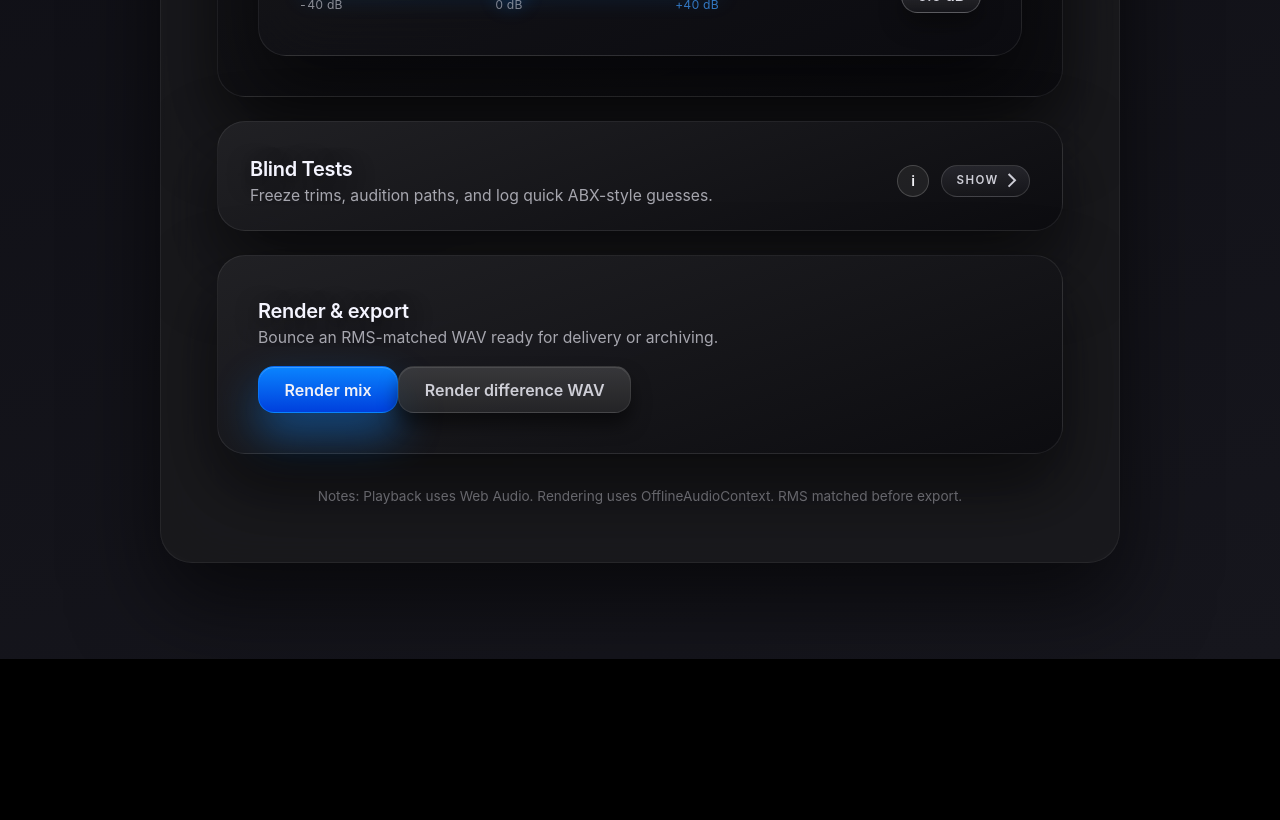
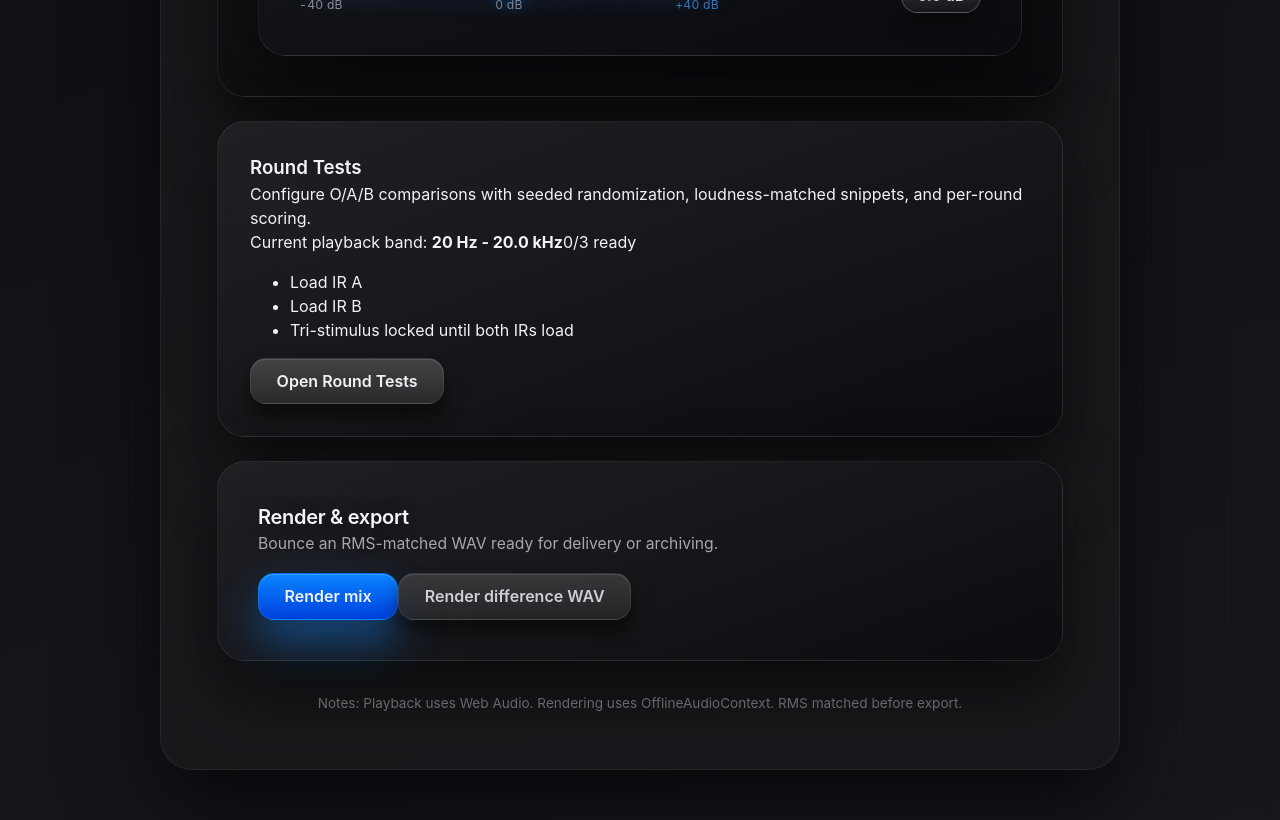
Before and after one commit to Duva-G/SonicSuite, a React (Vite) app: page / in a window 1280 px wide. Shown: the part 2420-3240 px from the top of the page. Before the commit the page ends 3079 px from the top, so only its background shows below. Built offline with nearby package versions, Linux system fonts and the light colour scheme; what react-plotly.js would draw is missing.

Commit message:
feat: simplify BlindTestPanel by removing unused props and logic, enhancing clarity and maintainability

```diff
--- a/src/ui/BlindTestPanel.tsx
+++ b/src/ui/BlindTestPanel.tsx
@@ -1,332 +1,66 @@
-import { useEffect, useMemo, useRef, useState, useId } from "react";
-import type { BlindTestMode, BasePath, TrialLogEntry } from "../audio/ABCXController";
-
-type AuditionTarget = "A" | "B" | "C" | "X";
-
-type Stats = {
-  total: number;
-  correct: number;
-  pValue: number;
-};
-
 type Props = {
-  mode: BlindTestMode | "off";
-  onChangeMode: (mode: BlindTestMode | "off") => void;
-  availableModes: {
+  bandRangeLabel?: string | null;
+  onOpenRoundTests?: () => void;
+  availableModes?: {
     ABX: boolean;
     ACX: boolean;
     BCX: boolean;
     ABCX: boolean;
   };
-  onStart: () => void;
-  onReset: () => void;
-  onReveal: () => void;
-  onNext: () => void;
-  onGuess: (choice: BasePath) => void;
-  onAudition: (target: AuditionTarget) => void;
-  canAuditionC: boolean;
-  stats: Stats;
-  currentTrialIndex: number | null;
-  lastLogEntry: TrialLogEntry | null;
-  seed: string;
-  onSeedChange: (seed: string) => void;
-  bandRangeLabel?: string | null;
-  isReady: boolean;
+  [legacyProp: string]: unknown;
 };
 
-const MODE_LABELS: Record<BlindTestMode, string> = {
-  ABX: "OAX",
-  ACX: "OBX",
-  BCX: "ABX",
-  ABCX: "OABX",
-};
-
-const PATH_LETTER: Record<BasePath, string> = {
-  A: "O",
-  B: "A",
-  C: "B",
-};
-
-const PATH_NAME: Record<BasePath, string> = {
-  A: "Music WAV",
-  B: "Impulse response WAV",
-  C: "Impulse response C",
-};
-
-const getPathLetter = (path: BasePath) => PATH_LETTER[path] ?? path;
-const getPathName = (path: BasePath) => PATH_NAME[path] ?? path;
-const formatPathDisplay = (path: BasePath) => `${getPathLetter(path)} (${getPathName(path)})`;
-
-const formatAuditionLabel = (target: AuditionTarget) => {
-  if (target === "X") return "Listen X";
-  const path = target as BasePath;
-  return `Listen ${getPathLetter(path)} (${getPathName(path)})`;
-};
-
-export default function BlindTestPanel({
-  mode,
-  onChangeMode,
-  availableModes,
-  onStart,
-  onReset,
-  onReveal,
-  onNext,
-  onGuess,
-  onAudition,
-  canAuditionC,
-  stats,
-  currentTrialIndex,
-  lastLogEntry,
-  seed,
-  onSeedChange,
-  bandRangeLabel,
-  isReady,
-}: Props) {
-  const panelId = useId();
-  const bodyId = `${panelId}-body`;
-  const infoId = `${panelId}-info`;
-  const infoRef = useRef<HTMLDivElement | null>(null);
-  const [isOpen, setIsOpen] = useState(false);
-  const [showInfo, setShowInfo] = useState(false);
-
-  useEffect(() => {
-    if (mode !== "off") {
-      setIsOpen(true);
-    }
-  }, [mode]);
-
-  useEffect(() => {
-    if (!isOpen) {
-      setShowInfo(false);
-    }
-  }, [isOpen]);
-
-  useEffect(() => {
-    if (!showInfo) return;
-    if (typeof window === "undefined") return;
-
-    const handlePointerDown = (event: PointerEvent) => {
-      if (!infoRef.current) return;
-      if (infoRef.current.contains(event.target as Node)) return;
-      setShowInfo(false);
-    };
-
-    const handleKeyDown = (event: KeyboardEvent) => {
-      if (event.key === "Escape") {
-        setShowInfo(false);
-      }
-    };
-
-    window.addEventListener("pointerdown", handlePointerDown);
-    window.addEventListener("keydown", handleKeyDown);
-    return () => {
-      window.removeEventListener("pointerdown", handlePointerDown);
-      window.removeEventListener("keydown", handleKeyDown);
-    };
-  }, [showInfo]);
-
-  const guessOptions = useMemo(() => {
-    if (mode === "ACX") return ["A", "C"] as BasePath[];
-    if (mode === "BCX") return ["B", "C"] as BasePath[];
-    if (mode === "ABCX") return ["A", "B", "C"] as BasePath[];
-    return ["A", "B"] as BasePath[];
-  }, [mode]);
-
-  const auditionOptions = useMemo(() => {
-    const base: AuditionTarget[] = ["A", "B", "X"];
-    if (canAuditionC) base.splice(2, 0, "C");
-    return base;
-  }, [canAuditionC]);
-
-  const latestResult = lastLogEntry && lastLogEntry.correct != null ? lastLogEntry : null;
-  const accuracy = stats.total > 0 ? Math.round((stats.correct / Math.max(stats.total, 1)) * 100) : null;
-  const trialNumber = currentTrialIndex != null ? currentTrialIndex + 1 : 1;
+export default function BlindTestPanel({ bandRangeLabel, onOpenRoundTests, availableModes }: Props) {
+  const hasIrA = availableModes?.ABX ?? false;
+  const hasIrB = availableModes?.ACX ?? false;
+  const hasBoth = availableModes?.ABCX ?? false;
+  const canLaunch = Boolean(onOpenRoundTests);
+  const statusItems = [
+    { label: "Load IR A", ready: hasIrA },
+    { label: "Load IR B", ready: hasIrB },
+    { label: hasBoth ? "Tri-stimulus enabled" : "Tri-stimulus locked until both IRs load", ready: hasBoth },
+  ];
 
   return (
-    <section className={`panel blind-panel${isOpen ? "" : " blind-panel--collapsed"}`}>
-      <div className="panel-header blind-panel__header">
-        <div>
-          <h2 className="panel-title">Blind Tests</h2>
-          <p className="panel-desc">Freeze trims, audition paths, and log quick ABX-style guesses.</p>
+    <section className="panel blind-panel">
+      <div className="blind-panel__surface">
+        <div className="blind-panel__section">
+          <div className="blind-panel__section-header">
+            <h3>Round Tests</h3>
+            <p>Configure O/A/B comparisons with seeded randomization, loudness-matched snippets, and per-round scoring.</p>
+          </div>
+
+          <div className="blind-panel__meta-row">
+            {bandRangeLabel ? (
+              <span className="blind-panel__chip" aria-live="polite">
+                Current playback band: <strong>{bandRangeLabel}</strong>
+              </span>
+            ) : null}
+            <span className="blind-panel__chip blind-panel__chip--status">
+              {statusItems.filter((item) => item.ready).length}/{statusItems.length} ready
+            </span>
+          </div>
+
+          <ul className="blind-panel__status-list" aria-label="Preparation status">
+            {statusItems.map((item) => (
+              <li key={item.label} className={`blind-panel__status-item${item.ready ? " is-ready" : ""}`}>
+                <span className="blind-panel__bullet" />
+                {item.label}
+              </li>
+            ))}
+          </ul>
         </div>
-        <div className="blind-panel__header-actions">
-          <div className="panel-help blind-panel__info" ref={infoRef}>
-            <button
-              type="button"
-              className="panel-help__button"
-              aria-label="How blind tests work"
-              aria-expanded={showInfo}
-              aria-controls={infoId}
-              onClick={() => setShowInfo((prev) => !prev)}
-            >
-              i
-            </button>
-            {showInfo && (
-              <div
-                className="panel-help__popover blind-panel__info-popover"
-                id={infoId}
-                role="dialog"
-                aria-modal="false"
-              >
-                <h3 className="panel-help__title">How blind tests work</h3>
-                <p className="panel-help__text">1. Pick a comparison mode and scope your playback band.</p>
-                <p className="panel-help__text">2. Press Start to lock trims and latency with a repeatable seed.</p>
-                <p className="panel-help__text">3. Audition O/A/B/X, then guess, reveal, or advance as you go.</p>
-              </div>
-            )}
-          </div>
+
+        <div className="blind-panel__actions">
           <button
             type="button"
-            className="blind-panel__toggle"
-            aria-expanded={isOpen}
-            aria-controls={bodyId}
-            onClick={() => setIsOpen((prev) => !prev)}
+            className="control-button blind-panel__button"
+            onClick={onOpenRoundTests}
+            disabled={!canLaunch}
           >
-            <span className="blind-panel__toggle-label">{isOpen ? "Hide" : "Show"}</span>
-            <span className={`blind-panel__toggle-icon${isOpen ? " is-open" : ""}`} aria-hidden="true" />
+            Open Round Tests
           </button>
         </div>
-      </div>
-      <div
-        className="blind-panel__body"
-        id={bodyId}
-        role="region"
-        aria-live="polite"
-        aria-hidden={!isOpen}
-        hidden={!isOpen}
-      >
-        <div className="blind-panel__card blind-panel__setup">
-          <div className="blind-panel__mode-group">
-            <span className="blind-panel__label">Mode</span>
-            <div className="segmented-control blind-panel__modes" role="group" aria-label="Blind test mode selector">
-              {(Object.keys(MODE_LABELS) as BlindTestMode[]).map((value) => {
-                const enabled = availableModes[value];
-                const isActive = mode === value;
-                return (
-                  <button
-                    key={value}
-                    type="button"
-                    className={`segmented-control__segment${isActive ? " is-active" : ""}`}
-                    onClick={() => onChangeMode(isActive ? "off" : value)}
-                    disabled={!enabled && !isActive}
-                  >
-                    {MODE_LABELS[value]}
-                  </button>
-                );
-              })}
-            </div>
-          </div>
-          <div className="blind-panel__seed">
-            <label className="blind-panel__seed-label">
-              <span className="blind-panel__label">Seed (optional)</span>
-              <input
-                type="text"
-                className="blind-panel__seed-input"
-                value={seed}
-                placeholder="Random if left blank"
-                onChange={(event) => onSeedChange(event.target.value)}
-              />
-            </label>
-            <button
-              type="button"
-              className="control-button blind-panel__start"
-              onClick={onStart}
-              disabled={mode === "off"}
-            >
-              Start
-            </button>
-          </div>
-        </div>
-
-        {mode !== "off" && (
-          <>
-            <div className="blind-panel__card blind-panel__actions-card">
-              <div className="blind-panel__audition">
-                {auditionOptions.map((target) => (
-                  <button key={target} type="button" className="control-button" onClick={() => onAudition(target)}>
-                    {formatAuditionLabel(target)}
-                  </button>
-                ))}
-              </div>
-              <div className="blind-panel__action-row">
-                {guessOptions.map((choice) => (
-                  <button
-                    key={choice}
-                    type="button"
-                    className="control-button button-ghost"
-                    onClick={() => onGuess(choice)}
-                    disabled={!isReady}
-                  >
-                    Guess {formatPathDisplay(choice)}
-                  </button>
-                ))}
-                <button
-                  type="button"
-                  className="control-button button-ghost"
-                  onClick={onReveal}
-                  disabled={!isReady}
-                >
-                  Reveal
-                </button>
-                <button
-                  type="button"
-                  className="control-button button-ghost"
-                  onClick={onNext}
-                  disabled={!isReady}
-                >
-                  Next
-                </button>
-                <button
-                  type="button"
-                  className="control-button button-ghost"
-                  onClick={onReset}
-                  disabled={!isReady}
-                >
-                  Reset
-                </button>
-              </div>
-            </div>
-
-            <div className="blind-panel__summary" aria-live="polite">
-              <div className="blind-panel__summary-item">
-                <span className="blind-panel__summary-label">Status</span>
-                <span className="blind-panel__summary-value">{isReady ? "Ready" : "Press Start"}</span>
-              </div>
-              <div className="blind-panel__summary-item">
-                <span className="blind-panel__summary-label">Trial</span>
-                <span className="blind-panel__summary-value">{trialNumber}</span>
-              </div>
-              <div className="blind-panel__summary-item">
-                <span className="blind-panel__summary-label">Completed</span>
-                <span className="blind-panel__summary-value">{stats.total}</span>
-              </div>
-              <div className="blind-panel__summary-item">
-                <span className="blind-panel__summary-label">Correct</span>
-                <span className="blind-panel__summary-value">{stats.correct}</span>
-              </div>
-              <div className="blind-panel__summary-item">
-                <span className="blind-panel__summary-label">Accuracy</span>
-                <span className="blind-panel__summary-value">{accuracy != null ? `${accuracy}%` : "n/a"}</span>
-              </div>
-              {bandRangeLabel ? (
-                <div className="blind-panel__summary-item">
-                  <span className="blind-panel__summary-label">Band</span>
-                  <span className="blind-panel__summary-value">{bandRangeLabel}</span>
-                </div>
-              ) : null}
-            </div>
-
-            {latestResult && (
-              <div className={`blind-panel__result${latestResult.correct ? " is-correct" : " is-incorrect"}`}>
-                Last guess: {latestResult.correct ? "Correct" : "Incorrect"} (X was {formatPathDisplay(latestResult.actual)})
-              </div>
-            )}
-
-            <p className="blind-panel__hints">
-              Hotkeys: 1=O, 2=A, 3=B, 4=X, Enter=guess, N=next, R=reveal. Band scope stays frozen while testing. Legend: O (Music WAV), A (Impulse response WAV), B (Impulse response C).
-            </p>
-          </>
-        )}
       </div>
     </section>
   );
```
